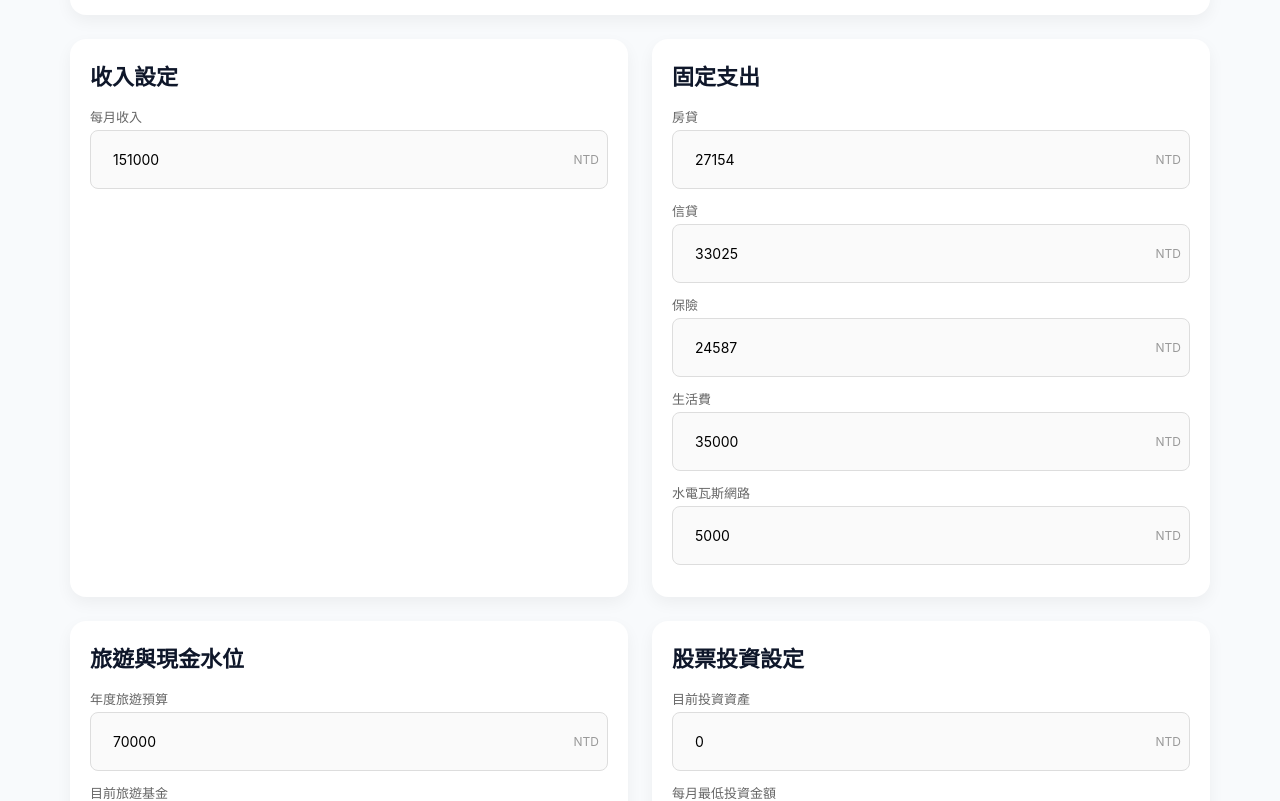
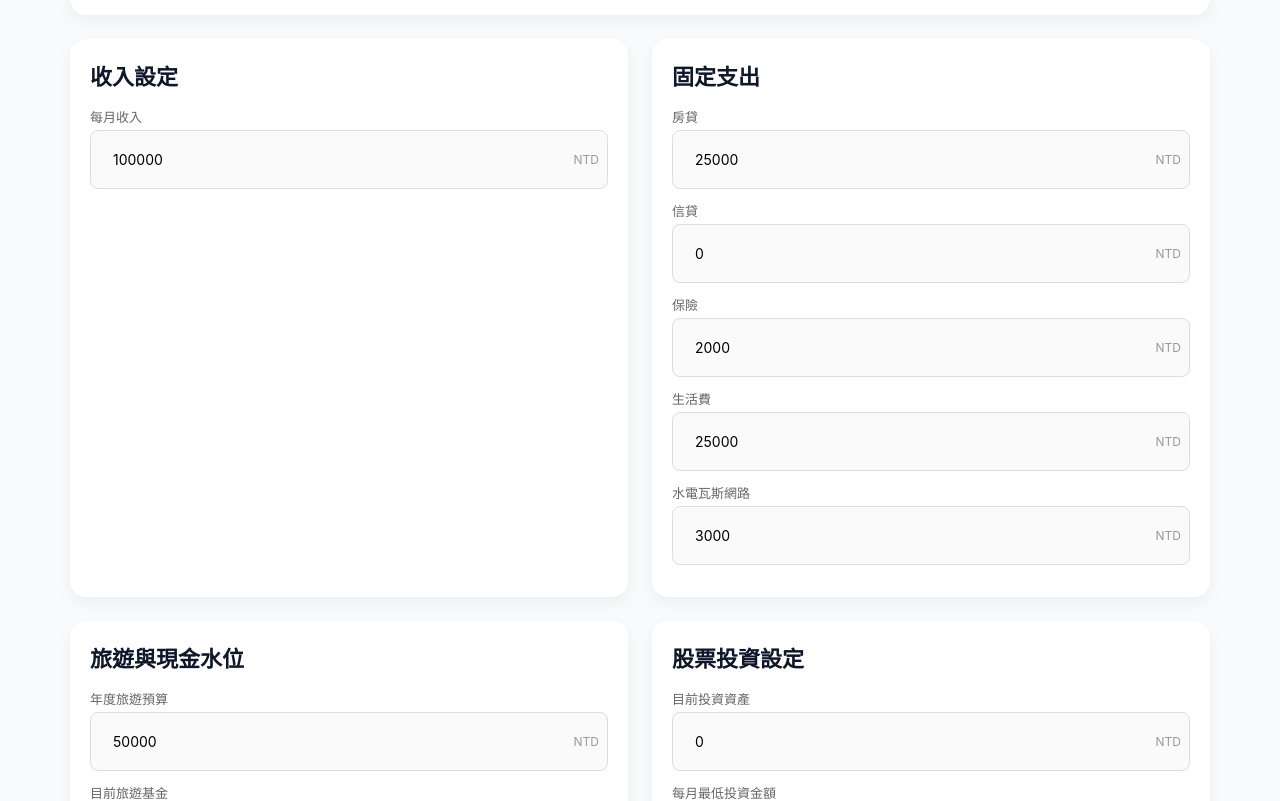
Before and after one commit to JulieChang/fire-pwa-complete, a React (Vite) app: page / in a window 1280 px wide. Shown: the part 1000-1801 px from the top of the page. Built offline with nearby package versions, Linux system fonts and the light colour scheme.

Commit message:
Update financial state values in App component

```diff
--- a/src/App.jsx
+++ b/src/App.jsx
@@ -64,18 +64,18 @@ function AllocationCard({ title, amount, note }) {
 }
 
 export default function App() {
-  const [monthlyIncome, setMonthlyIncome] = useState(151000);
+  const [monthlyIncome, setMonthlyIncome] = useState(100000);
 
-  const [mortgage, setMortgage] = useState(27154);
-  const [personalLoan, setPersonalLoan] = useState(33025);
-  const [insurance, setInsurance] = useState(24587);
-  const [livingExpense, setLivingExpense] = useState(35000);
-  const [utilities, setUtilities] = useState(5000);
+  const [mortgage, setMortgage] = useState(25000);
+  const [personalLoan, setPersonalLoan] = useState(0);
+  const [insurance, setInsurance] = useState(2000);
+  const [livingExpense, setLivingExpense] = useState(25000);
+  const [utilities, setUtilities] = useState(3000);
 
   const [currentCash, setCurrentCash] = useState(300000);
   const [cashGoal, setCashGoal] = useState(1000000);
 
-  const [annualTravelBudget, setAnnualTravelBudget] = useState(70000);
+  const [annualTravelBudget, setAnnualTravelBudget] = useState(50000);
   const [currentTravelFund, setCurrentTravelFund] = useState(0);
 
   const [currentInvestmentAsset, setCurrentInvestmentAsset] = useState(0);
```
